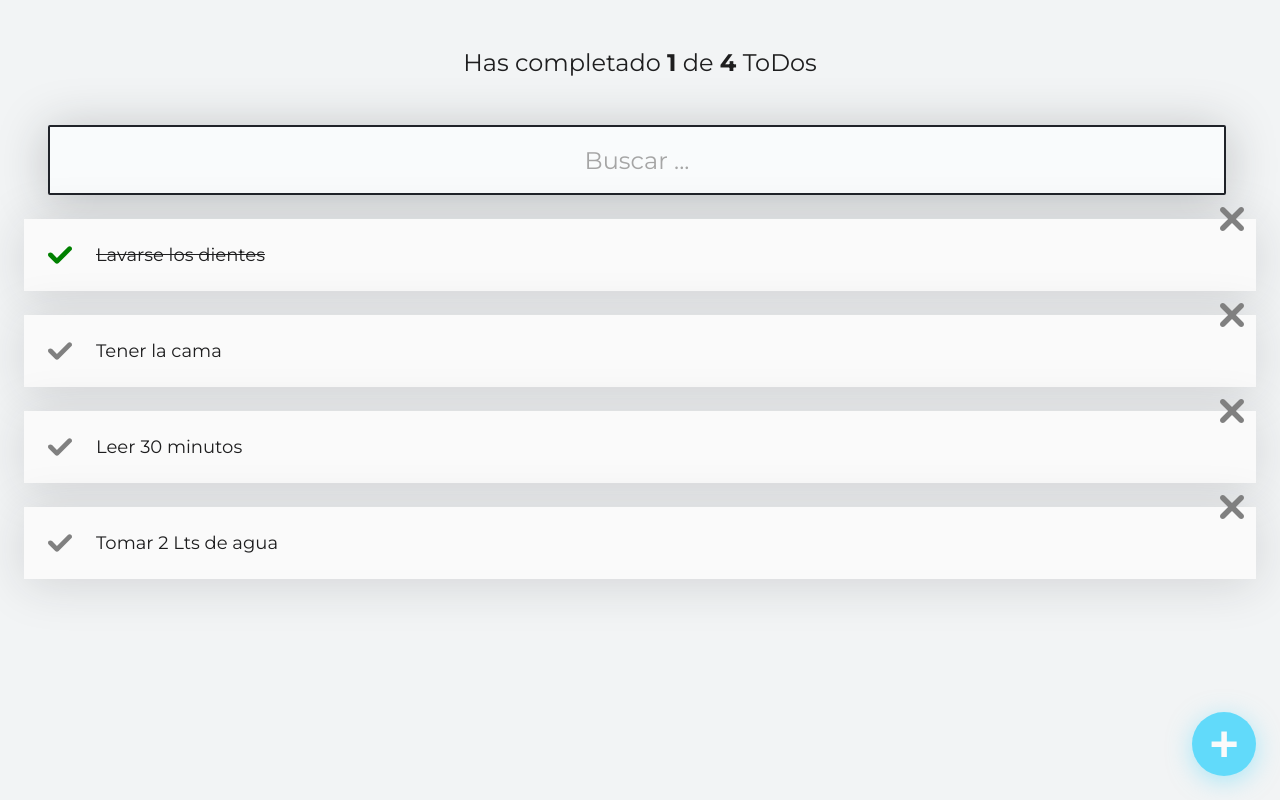
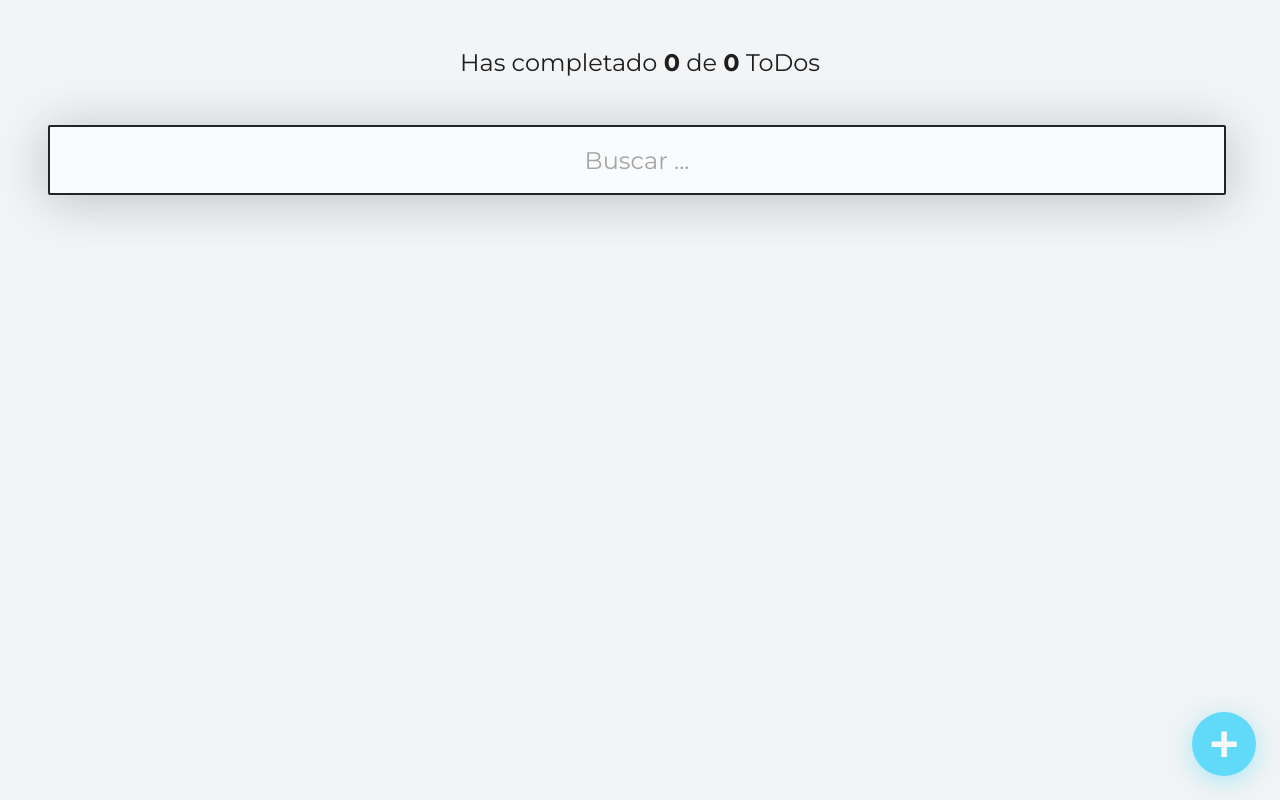
Before and after one commit to marvinc1990/react-todolist-website, a React (Create React App) app: page / in a window 1280 px wide. Built offline with nearby package versions, Linux system fonts and the light colour scheme.

Commit message:
5.1. Local Storage con React.js

```diff
--- a/src/App.js
+++ b/src/App.js
@@ -5,16 +5,21 @@ import { ToDoList } from './components/TodoList/ToDoList';
 import { ToDoItem } from './components/TodoItem/ToDoItem';
 import { ToDoCreateButton } from './components/TodoCreateButton/ToDoCreateButton';
 
-const defaultToDos = [
+/*const defaultToDos = [
   { id: 1, text: "Lavarse los dientes", completed: true },
   { id: 2, text: "Tener la cama", completed: false },
   { id: 3, text: "Leer 30 minutos", completed: false },
   { id: 4, text: "Tomar 2 Lts de agua", completed: false }
 ];
 
+localStorage.setItem('TODOS_V1', JSON.stringify(defaultToDos));
+localStorage.removeItem('TODOS_V1');*/
+
 function App() {
 
-  const [listToDos, setListToDos] = React.useState(defaultToDos);
+  let parsedToDos = JSON.parse(localStorage.getItem('TODOS_V1')) || [];
+
+  const [listToDos, setListToDos] = React.useState(parsedToDos);
   const [searchValue, setSearchValue] = React.useState('');
 
   const completed = listToDos.filter(t => t.completed).length;
@@ -29,14 +34,20 @@ function App() {
   const completeToDo = (id) => {
     const listUpdated = listToDos.map(item => item.id === id
       ? { ...item, completed: !item.completed } : item);
-    setListToDos(listUpdated);
+    saveToDos(listUpdated);
   };
 
   /* Creamos función Delete */
   const deleteToDo = (id) => {
     const listUpdated = listToDos.filter(item => item.id !== id);
-    setListToDos(listUpdated);
+    saveToDos(listUpdated);
   };
+
+  /* Actualizar localstorage */
+  const saveToDos = (newToDos) => {
+    localStorage.setItem('TODOS_V1', JSON.stringify(newToDos));
+    setListToDos(newToDos);
+  }
 
   return (
     <>
```
